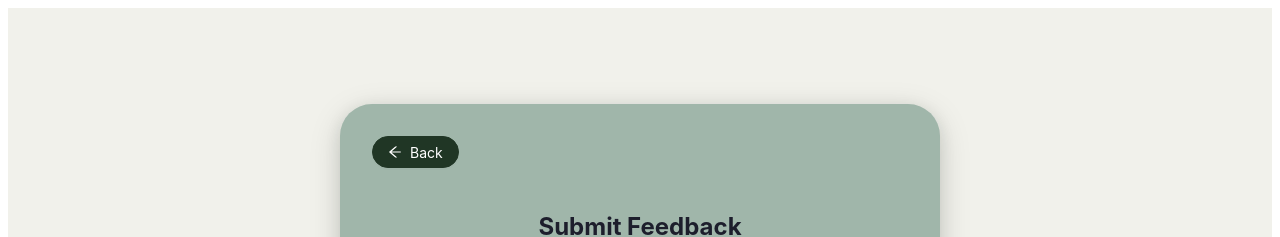
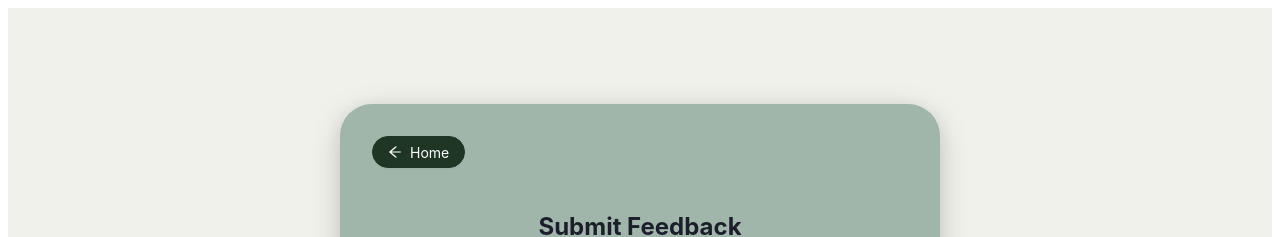
Before and after one commit to violetyousif/Methuselah, a Next.js app: page /feedback in a window 1280 px wide. Shown: the top 237 px of the page. Built offline with nearby package versions, Linux system fonts and the light colour scheme.

Commit message:
Refactor imports in feedback and register pages for cleaner code structure; update navigation routes in feedback page.

```diff
--- a/src/pages/feedback.tsx
+++ b/src/pages/feedback.tsx
@@ -6,7 +6,7 @@
 // Date: 6/18/2025
 // Description: updated for proper user authentication
 
-import React, { useState, useEffect } from 'react';
+import { useState, useEffect } from 'react';
 import { Form, Input, Button, Select, message } from 'antd';
 import { useRouter } from 'next/router';
 import Link from 'next/link';
@@ -43,7 +43,7 @@ export default function FeedbackPage(){
         const data = await res.json();
         if (res.ok) {
             message.success('Feedback submitted!');
-            router.push('/');
+            router.push('/chatBot');
         } else {
             message.error(data.message || 'Submission failed');
         }
@@ -95,9 +95,9 @@ const styles = {
 return (
     <div style={styles.page} className="feedback-page">
       <div style={styles.card} className="feedback-card mobile-card-shadow">
-        <Link href="/">
+        <Link href="/chatBot">
           <Button icon={<ArrowLeftOutlined />} style={styles.backButton} className="back-button-mobile">
-            Back
+            Home
           </Button>
         </Link>
 
--- a/src/pages/register.tsx
+++ b/src/pages/register.tsx
@@ -6,7 +6,7 @@
 // Violet Yousif, 6/16/2025, Removed walletAddress prop from RegisterProps interface and component function parameters. Removed phone number and gender from design.
 // Violet Yousif, 7/5/2025, Fixed hyperlink styles for Terms of Service and Login links to match design and each other.
 
-import React, { useState, useEffect } from 'react'
+import { useState, useEffect } from 'react'
 import { Form, Input, Button, Checkbox, Select } from 'antd'
 import Link from 'next/link'
 import { ArrowLeftOutlined } from '@ant-design/icons'
```
